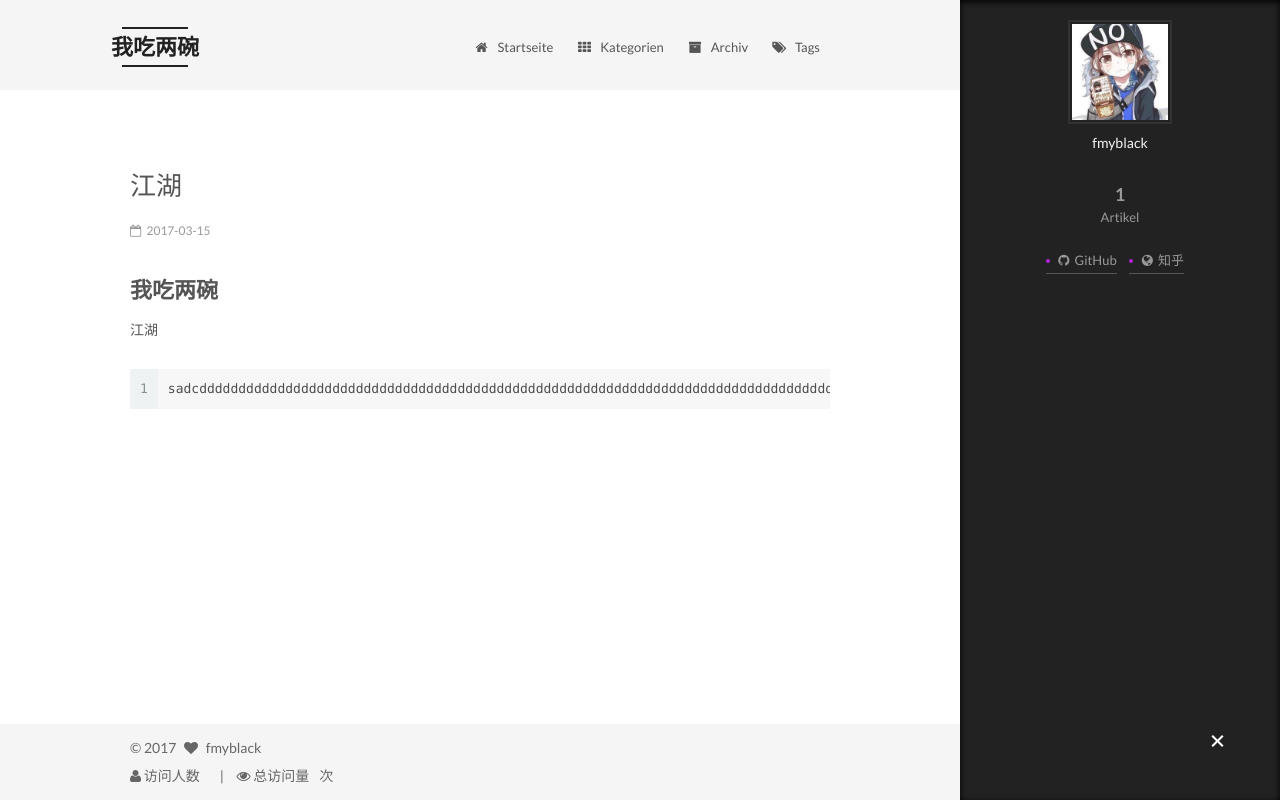
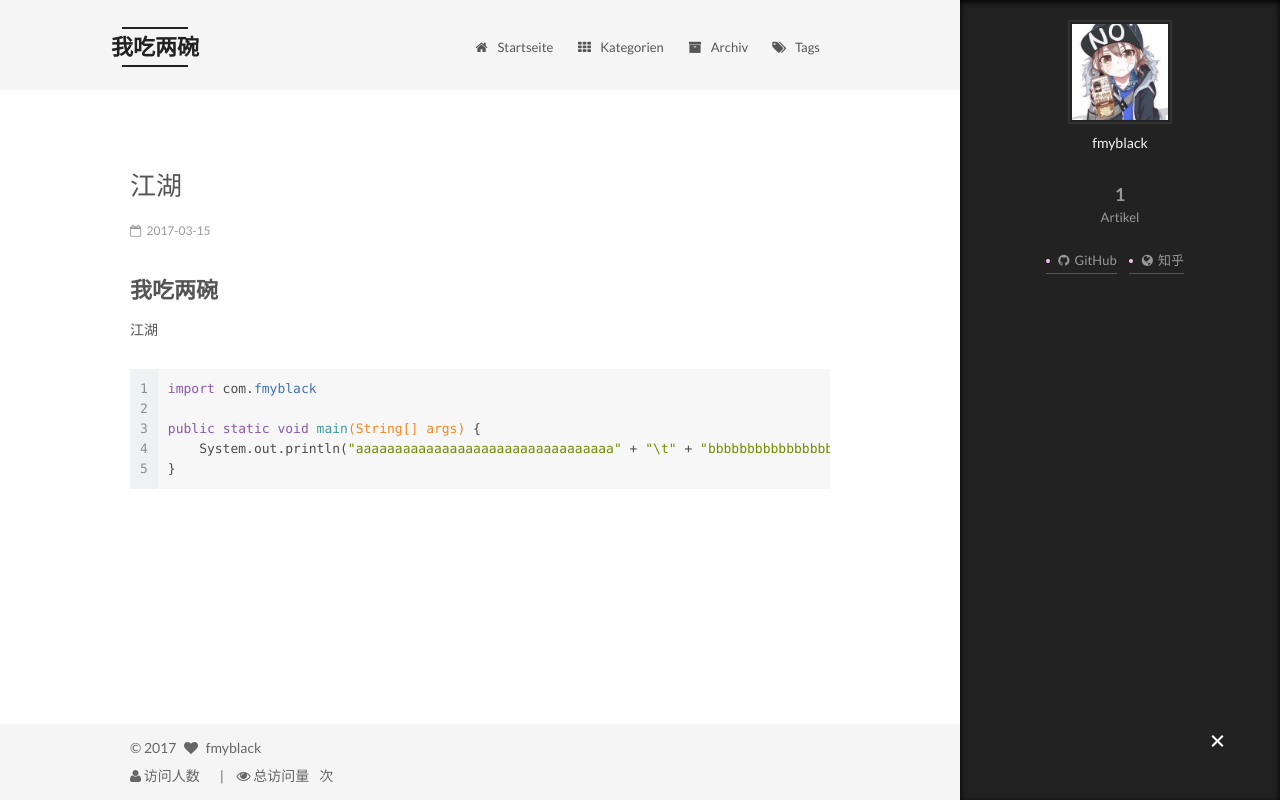
Before and after one commit to jhfmyblack/jhfmyblack.github.io, a plain HTML site: page index.html in a window 1280 px wide. Both pictures are taken after a click on the element 1217 px from the left and 741 px from the top of the page. Drawn offline with Linux system fonts and the light colour scheme; some packages are replaced by stand-ins of ours; a script that the page names is missing.

Commit message:
Site updated: 2017-03-15 12:56:57

```diff
--- a/css/main.css
+++ b/css/main.css
@@ -1800,7 +1800,7 @@ pre .javascript .function {
   width: 4px;
   height: 4px;
   border-radius: 50%;
-  background: #b324de;
+  background: #ffc3f6;
 }
 .links-of-blogroll {
   font-size: 13px;
--- a/index.html
+++ b/index.html
@@ -327,7 +327,7 @@
 
 
             <h2 id="我吃两碗"><a href="#我吃两碗" class="headerlink" title="我吃两碗"></a>我吃两碗</h2><p>江湖</p>
-<figure class="highlight plain"><table><tr><td class="gutter"><pre><div class="line">1</div></pre></td><td class="code"><pre><div class="line">sadcddddddddddddddddddddddddddddddddddddddddddddddddddddddddddddddddddddddddddddddddddddddd</div></pre></td></tr></table></figure>
+<figure class="highlight java"><table><tr><td class="gutter"><pre><div class="line">1</div><div class="line">2</div><div class="line">3</div><div class="line">4</div><div class="line">5</div></pre></td><td class="code"><pre><div class="line"><span class="keyword">import</span> com.<span class="function">fmyblack</span></div><div class="line"></div><div class="line"><span class="keyword">public</span> <span class="keyword">static</span> <span class="keyword">void</span> <span class="title">main</span><span class="params">(String[] args)</span> &#123;</div><div class="line">    System.out.println(<span class="string">"aaaaaaaaaaaaaaaaaaaaaaaaaaaaaaaaa"</span> + <span class="string">"\t"</span> + <span class="string">"bbbbbbbbbbbbbbbbbbbbbbbbbbbbbbbbbb"</span>);</div><div class="line">&#125;</div></pre></td></tr></table></figure>
 
 
 
```
Also changed, not shown: 2017/03/15/江湖/index.html (+5 -5 lines).
